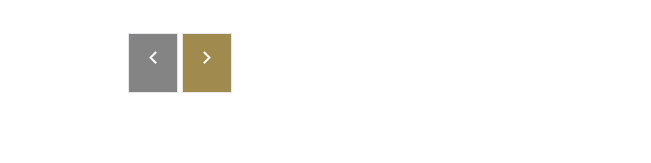
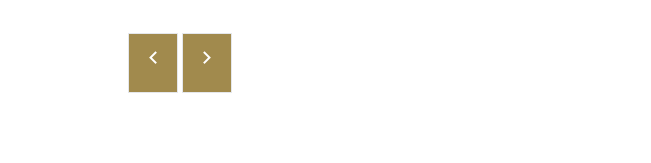
Before and after one commit to Angekarara/cloning-gate, a website built with Vite: page index.html in a window 1280 px wide. Shown: the part 5213-5376 px from the top of the page, 0-651 px from the left. Built offline with nearby package versions, Linux system fonts and the light colour scheme.

Commit message:
added sections

```diff
--- a/index.html
+++ b/index.html
@@ -291,7 +291,7 @@
       <i class="ri-arrow-right-s-line items-center text-white font-bold bg-[#a18a4d] h-5 mt-1 rounded-full pb-2"></i>
   </div>
   <div class="flex gap-1 py-8">
-    <i class="ri-arrow-left-s-line border py-2 px-3 text-white  bg-[#848484] text-2xl"></i>
+    <i class="ri-arrow-left-s-line border py-2 px-3 text-white  bg-[#a18a4d] text-2xl"></i>
     <i class="ri-arrow-right-s-line border bg-[#a18a4d] py-2 px-3 text-white  text-2xl"></i>
 </div>
       </div>
```
